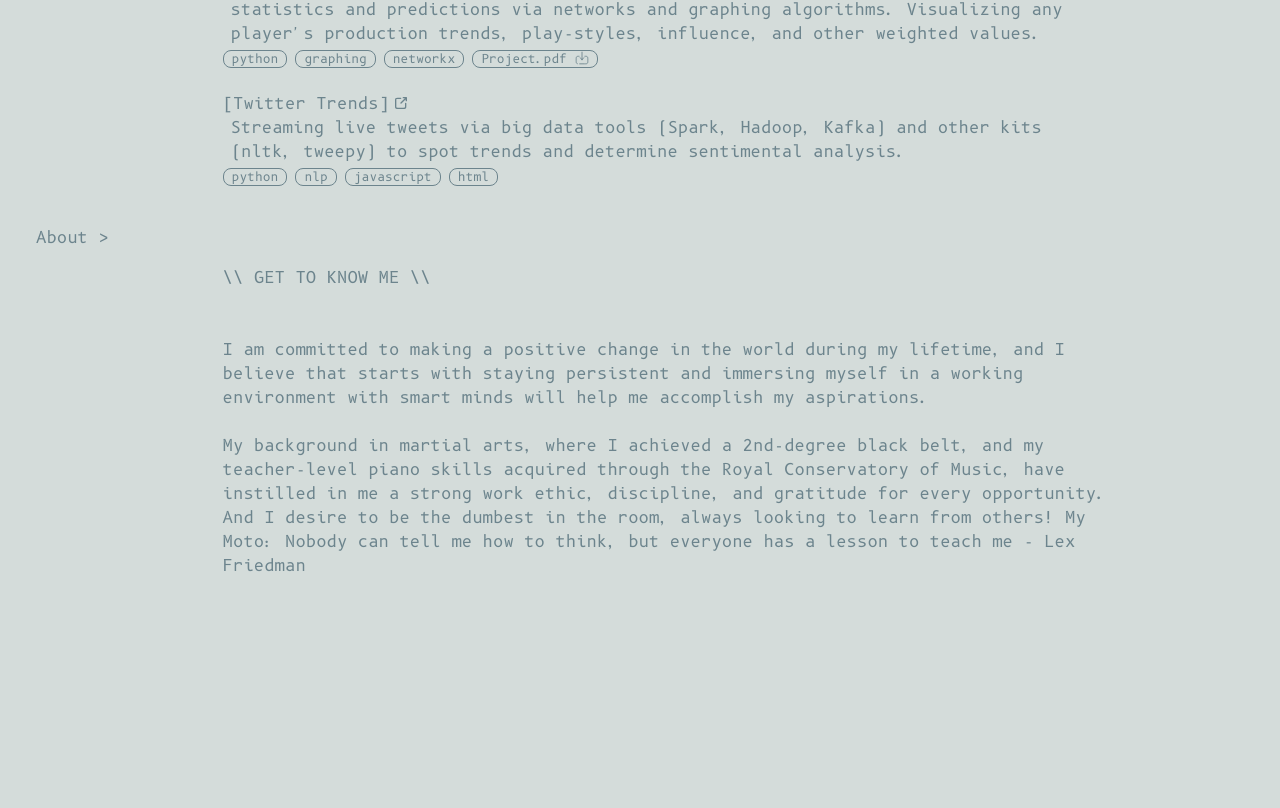
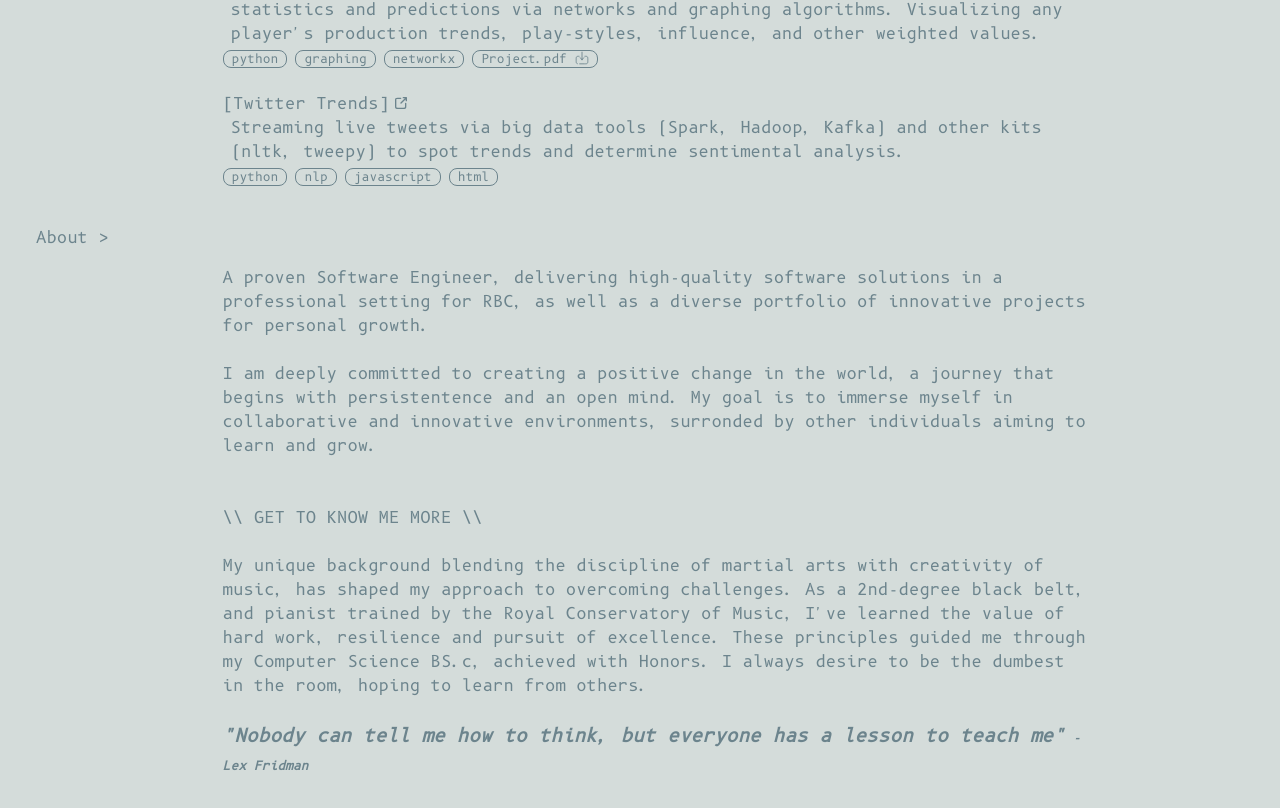
Before and after one commit to Chammar37/marcchami.com, a Next.js app: page / in a window 1280 px wide. Shown: the part 692-1500 px from the top of the page. Before the commit the page ends 1342 px from the top, so only its background shows below. Built offline with nearby package versions, Linux system fonts and the light colour scheme.

Commit message:
fix about x2

```diff
--- a/app/About.tsx
+++ b/app/About.tsx
@@ -2,15 +2,40 @@ const About = () => {
 
     return (
         <div className="flex-col space-y-4 text-primary"> <br></br> <span className=""> About {'>'} </span>
-            <div className="ml-3/20 text-primary">
-                <p>\\ GET TO KNOW ME \\</p> <br></br> <br></br>
-                <p className="mr-3/20"> I am committed to making a positive change in the world during my lifetime, and I believe that starts with staying persistent and immersing myself in a working environment with smart minds will help me accomplish my aspirations.</p> <br></br>
-                <p className="mr-3/20"> My background in martial arts, where I achieved a 2nd-degree black belt, and my teacher-level piano skills acquired through the Royal Conservatory of Music, have instilled in me a strong work ethic, discipline, and gratitude for every opportunity. And I desire to be the dumbest in the room, always looking to learn from others! My Moto: Nobody can tell me how to think, but everyone has a lesson to teach me - Lex Friedman</p>
+            <div className="ml-3/20 mr-3/20 text-primary">
+
+
+                <p >
+                A proven Software Engineer, delivering high-quality software solutions in a professional setting for RBC, as well as a diverse portfolio of
+                innovative projects for personal growth. <br></br> <br></br>
+                I am deeply committed to creating a positive change in the world, a journey that begins with persistentence and an open mind.
+                My goal is to immerse myself in collaborative and innovative environments, surronded by other individuals aiming to learn and grow.
+
+                </p>
+                <br></br><br></br>
+                <p>\\ GET TO KNOW ME MORE \\</p> <br></br>
+
+
+                <p >
+                My unique background blending the discipline of martial arts with creativity of music, has shaped my approach to overcoming challenges.
+                As a 2nd-degree black belt, and pianist trained by the Royal Conservatory of Music, I've learned the value of hard work, resilience and pursuit of excellence.
+                These principles guided me through my Computer Science BS.c, achieved with Honors.
+                I always desire to be the dumbest in the room, hoping to learn from others.
+                </p>
+                <br></br>
+                <blockquote className="text-lg italic font-semibold text-gray-900 dark:text-white">
+                    "Nobody can tell me how to think, but everyone has a lesson to teach me"
+                    <span className="text-xs"> - Lex Fridman </span>
+                </blockquote>
+
+
+                <br></br>
                 <br></br>
                 <br></br>
                 <br></br>
             </div>
         </div>
+
     );
 }
 
```
